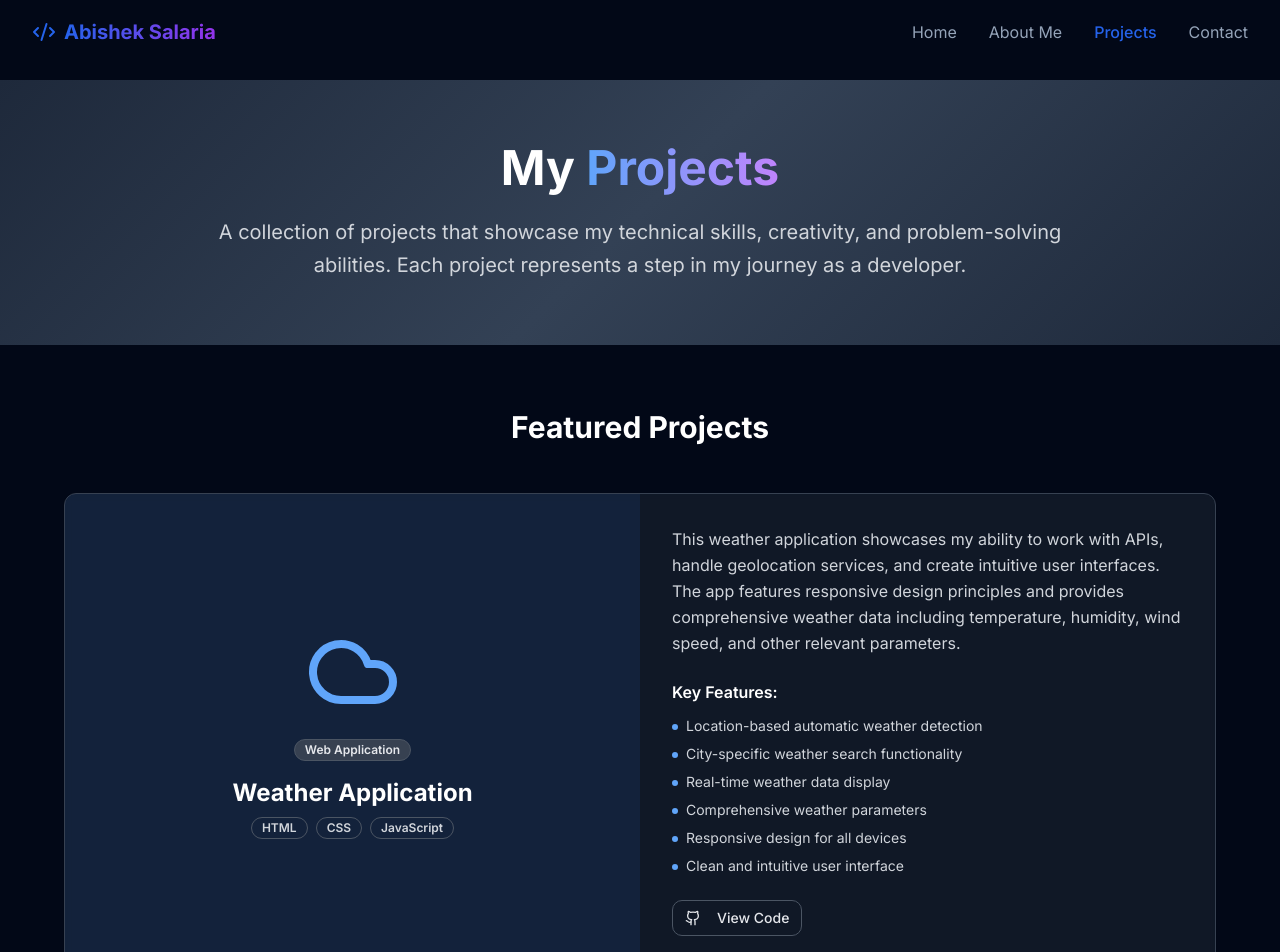
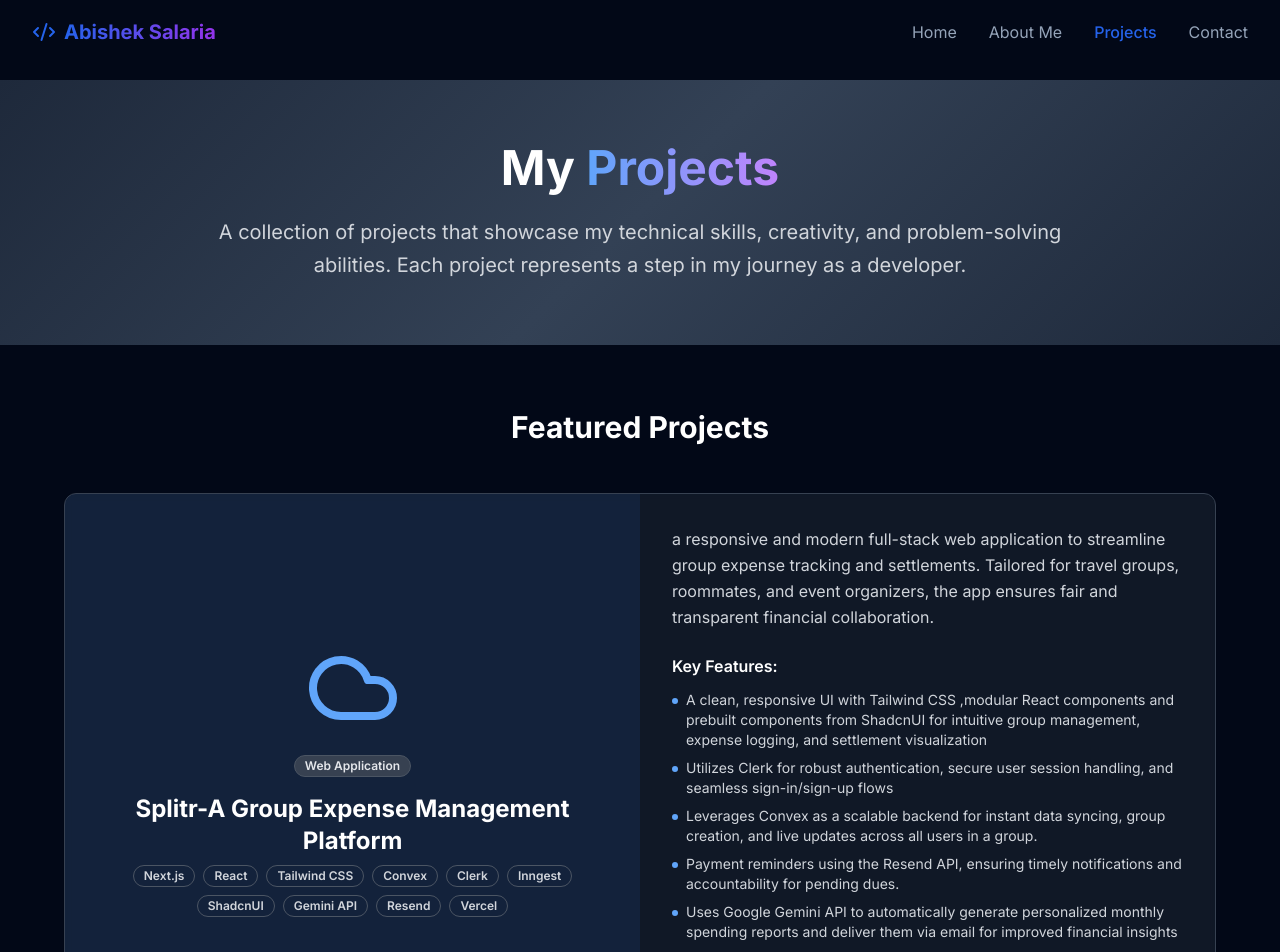
Before and after one commit to Abishek1254/MyPortfolio, a Next.js app: page /projects in a window 1280 px wide. Shown: the top 952 px of the page. Built offline with nearby package versions, Linux system fonts and the light colour scheme.

Commit message:
Synced main with remote branch

```diff
--- a/app/components/featured-projects.tsx
+++ b/app/components/featured-projects.tsx
@@ -7,13 +7,13 @@ import Link from "next/link"
 export function FeaturedProjects() {
   const projects = [
     {
-      title: "Weather Application",
+      title: " Splitr-A Group Expense Management Platform",
       description:
-        "Sophisticated weather app with location-based updates and city-specific search functionality. Features real-time data including temperature, humidity, and wind speed.",
+        "A modern full-stack web application to streamline group expense tracking and settlements. Tailored for travel groups, roommates, and event organizers, the app ensures fair and transparent financial collaboration.",
       icon: Cloud,
-      technologies: ["HTML", "CSS", "JavaScript"],
-      features: ["Location-based weather", "City search", "Real-time data"],
-      githubUrl: "https://github.com/Abishek1254/Weather-App",
+      technologies: ["Next.js", "React", "Tailwind CSS", "Convex", "Clerk", "Inngest" , "ShadcnUI", "Gemini API", "Resend", "Vercel"],
+      features: ["Personalized Reports with Gemini API", "Automated Email Reminders", "Real-time Backend","Secure Authentication"],
+      githubUrl: "https://github.com/Abishek1254/Splitr",
       color: "text-blue-400",
     },
     {
--- a/app/projects/page.tsx
+++ b/app/projects/page.tsx
@@ -7,22 +7,22 @@ import Link from "next/link"
 export default function Projects() {
   const projects = [
     {
-      title: "Weather Application",
+      title: "Splitr-A Group Expense Management Platform",
       description:
-        "A sophisticated weather application that provides users with real-time weather data through two primary functionalities. The app automatically detects user location for immediate weather updates and allows city-specific searches for detailed weather information.",
+        "A modern full-stack web application to streamline group expense tracking and settlements. Tailored for travel groups, roommates, and event organizers, the app ensures fair and transparent financial collaboration .",
       longDescription:
-        "This weather application showcases my ability to work with APIs, handle geolocation services, and create intuitive user interfaces. The app features responsive design principles and provides comprehensive weather data including temperature, humidity, wind speed, and other relevant parameters.",
+        "a responsive and modern full-stack web application to streamline group expense tracking and settlements. Tailored for travel groups, roommates, and event organizers, the app ensures fair and transparent financial collaboration.",
       icon: Cloud,
-      technologies: ["HTML", "CSS", "JavaScript"],
+      technologies: ["Next.js", "React", "Tailwind CSS", "Convex", "Clerk", "Inngest" , "ShadcnUI", "Gemini API", "Resend", "Vercel"],
       features: [
-        "Location-based automatic weather detection",
-        "City-specific weather search functionality",
-        "Real-time weather data display",
-        "Comprehensive weather parameters",
+        "A clean, responsive UI with Tailwind CSS ,modular React components and prebuilt components from ShadcnUI  for intuitive group management, expense logging, and settlement visualization",
+        "Utilizes Clerk for robust authentication, secure user session handling, and seamless sign-in/sign-up flows",
+        "Leverages Convex as a scalable backend for instant data syncing, group creation, and live updates across all users in a group.",
+        "Payment reminders using the Resend API, ensuring timely notifications and accountability for pending dues.",
+        "Uses Google Gemini API to automatically generate personalized monthly spending reports and deliver them via email for improved financial insights",
         "Responsive design for all devices",
-        "Clean and intuitive user interface",
       ],
-      githubUrl: "https://github.com/Abishek1254/Weather-App",
+      githubUrl: "https://github.com/Abishek1254/Splitr",
       liveUrl: "#",
       color: "text-blue-400",
       bgColor: "bg-blue-500/10",
```
Also changed, not shown: app/components/footer.tsx (+7 -1 lines).
